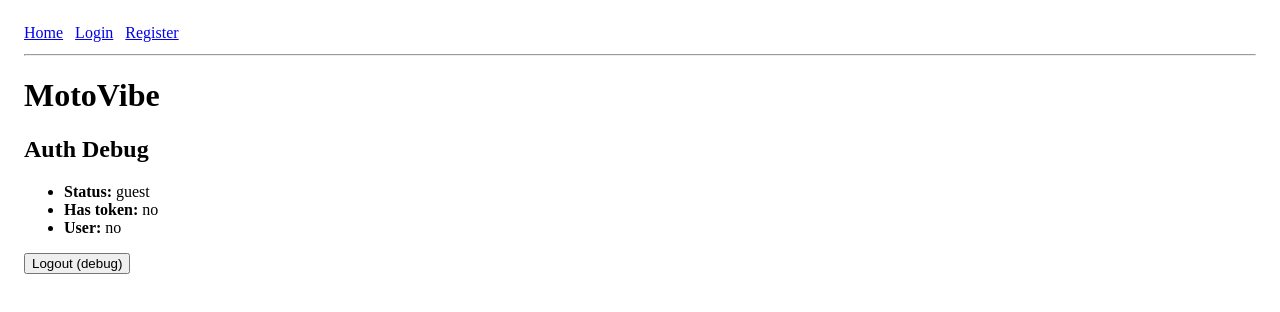
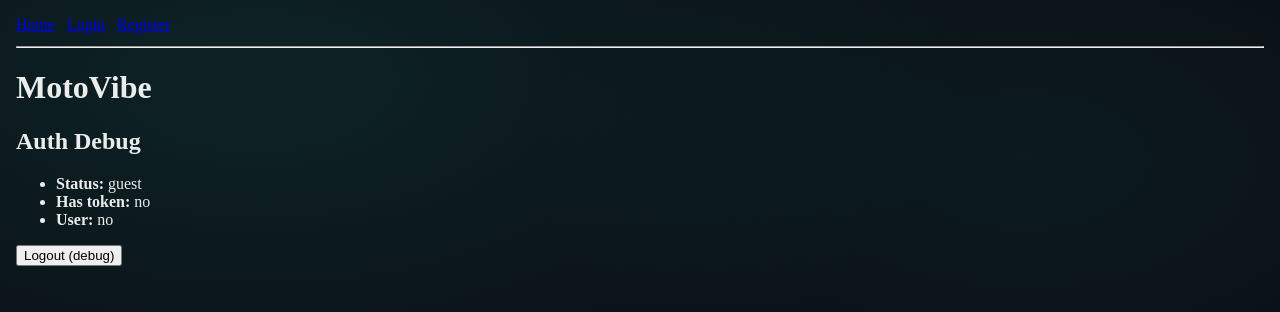
Before and after one commit to Shmuel5252/motovibe, a React (Vite) app in the folder client/: page / in a window 1280 px wide. Shown: the top 312 px of the page. Built offline with nearby package versions, Linux system fonts and the light colour scheme; no server answers.

Commit message:
feat(ui): add dark glass theme tokens

```diff
--- /dev/null
+++ b/client/src/app/ui/theme.css
@@ -0,0 +1,50 @@
+/* MotoVibe — Dark Glass Theme Tokens */
+
+:root{
+  --bg: #0b0f14;
+  --text: rgba(255,255,255,0.92);
+  --muted: rgba(255,255,255,0.68);
+
+  --glass: rgba(255,255,255,0.06);
+  --glass-2: rgba(255,255,255,0.10);
+  --border: rgba(255,255,255,0.12);
+
+  --teal: #19d3c5;
+  --teal-2: #0ea5a5;
+  --danger: #ef4444;
+
+  --shadow: 0 18px 60px rgba(0,0,0,0.45);
+  --radius: 18px;
+  --blur: 14px;
+
+  --pad: 16px;
+}
+
+*{ box-sizing: border-box; }
+html, body{ height: 100%; }
+
+body{
+  margin: 0;
+  color: var(--text);
+  background:
+    radial-gradient(1200px 600px at 20% 10%, rgba(25,211,197,0.10), transparent 60%),
+    radial-gradient(900px 500px at 80% 20%, rgba(14,165,165,0.08), transparent 55%),
+    radial-gradient(700px 400px at 50% 90%, rgba(255,255,255,0.04), transparent 60%),
+    var(--bg);
+}
+
+.mv-container{
+  padding: var(--pad);
+  padding-bottom: 88px;
+}
+
+.mv-glass{
+  background: var(--glass);
+  border: 1px solid var(--border);
+  border-radius: var(--radius);
+  box-shadow: var(--shadow);
+  backdrop-filter: blur(var(--blur));
+  -webkit-backdrop-filter: blur(var(--blur));
+}
+
+.mv-muted{ color: var(--muted); }
--- a/client/src/main.jsx
+++ b/client/src/main.jsx
@@ -1,6 +1,7 @@
 import "./app/init/authEvents.js";
 import "./app/init/authBootstrap.js";
 
+import './app/ui/theme.css';
 
 
 import React from "react";
```
